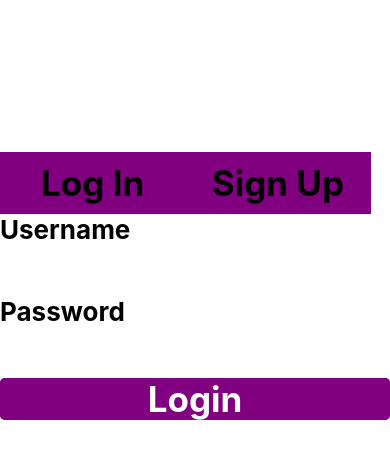
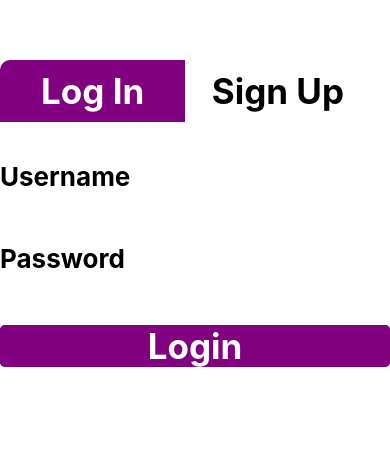
Before and after one commit to JonahR1/CookApp, a React Native app: screen / in a window 390 px wide. Shown: the part 326-784 px from the top of the page. Built offline with nearby package versions, Linux system fonts and the light colour scheme.

Commit message:
HomePage : css

```diff
--- a/HomePage.js
+++ b/HomePage.js
@@ -22,6 +22,7 @@ class HomePage extends React.Component{
                 component: <Login />,
                 isLogin: true
             });
+            styles.button.backgroundColor = "purple";
         }
         else if(!isLogin && this.state.isLogin) {
             this.setState({
@@ -33,20 +34,20 @@ class HomePage extends React.Component{
 
     render(){
         return(
-            <View style = {{backgroundColor:"white", marginTop:"50%"}}>
+            <View style = {{backgroundColor:"white", marginTop:"60%"}}>
                 <View style = {styles.container}>
-                    <TouchableOpacity style = {styles.button} onPress = {() => this.onSwitch(true)}>
-                        <Text style = {styles.text}>
+                    <TouchableOpacity style = {this.state.isLogin ? [styles.button, styles.backgroundColorPurple, styles.borderTopLeftRadius10] : styles.button} onPress = {() => this.onSwitch(true)}>
+                        <Text style = {this.state.isLogin ?  [styles.text, {color: "white"}] : styles.text}>
                             Log In
                         </Text>
                     </TouchableOpacity>
-                    <TouchableOpacity style = {styles.button} onPress = {() => this.onSwitch(false)}>
-                        <Text style = {styles.text}>
+                    <TouchableOpacity style = {this.state.isLogin ? styles.button : [styles.button, styles.backgroundColorPurple, styles.borderTopRightRadius10] } onPress = {() => this.onSwitch(false)}>
+                        <Text style = {this.state.isLogin ? styles.text : [styles.text, {color: "white"}] }>
                             Sign Up
                         </Text>
                     </TouchableOpacity>
                 </View>
-                <View style = {{}}>
+                <View style = {{marginTop:"10%"}}>
                     {this.state.component}
                 </View>
             </View>
@@ -54,24 +55,32 @@ class HomePage extends React.Component{
     }
 
 }
-const styles = StyleSheet.create({
+let styles = StyleSheet.create({
     container: {
         flexDirection: 'row',
         width: "95%"
     },
     button: {
-        marginTop: "50%",
         alignItems: 'center',
-        backgroundColor: 'purple',
+        backgroundColor: "white",
         fontWeight: "bold",
         padding: 10,
-        width: "50%"
+        width: "50%",
     },
     text: {
         borderColor:"black",
         color: "black",
         fontWeight: "bold",
         fontSize: 35
+    },
+    backgroundColorPurple: {
+        backgroundColor: "purple"
+    },
+    borderTopRightRadius10: {
+        borderTopRightRadius: 10
+    },
+    borderTopLeftRadius10: {
+        borderTopLeftRadius: 10
     }
   });
 
```
